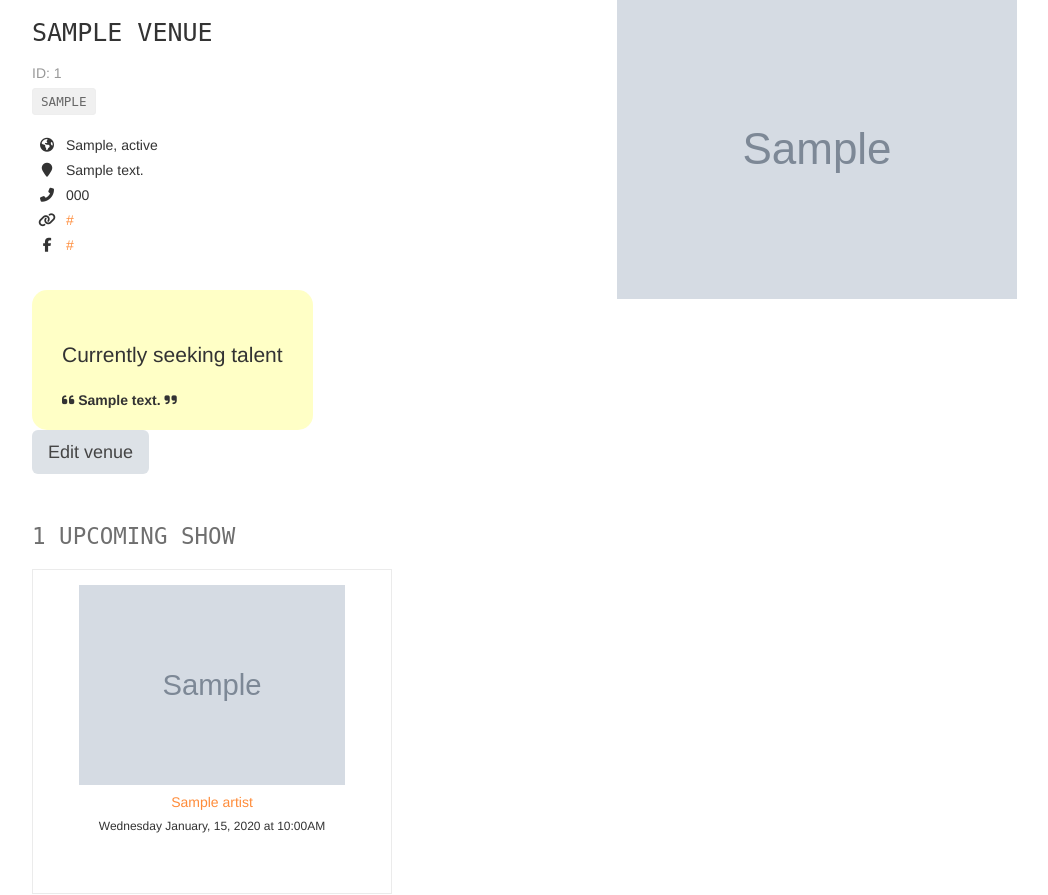
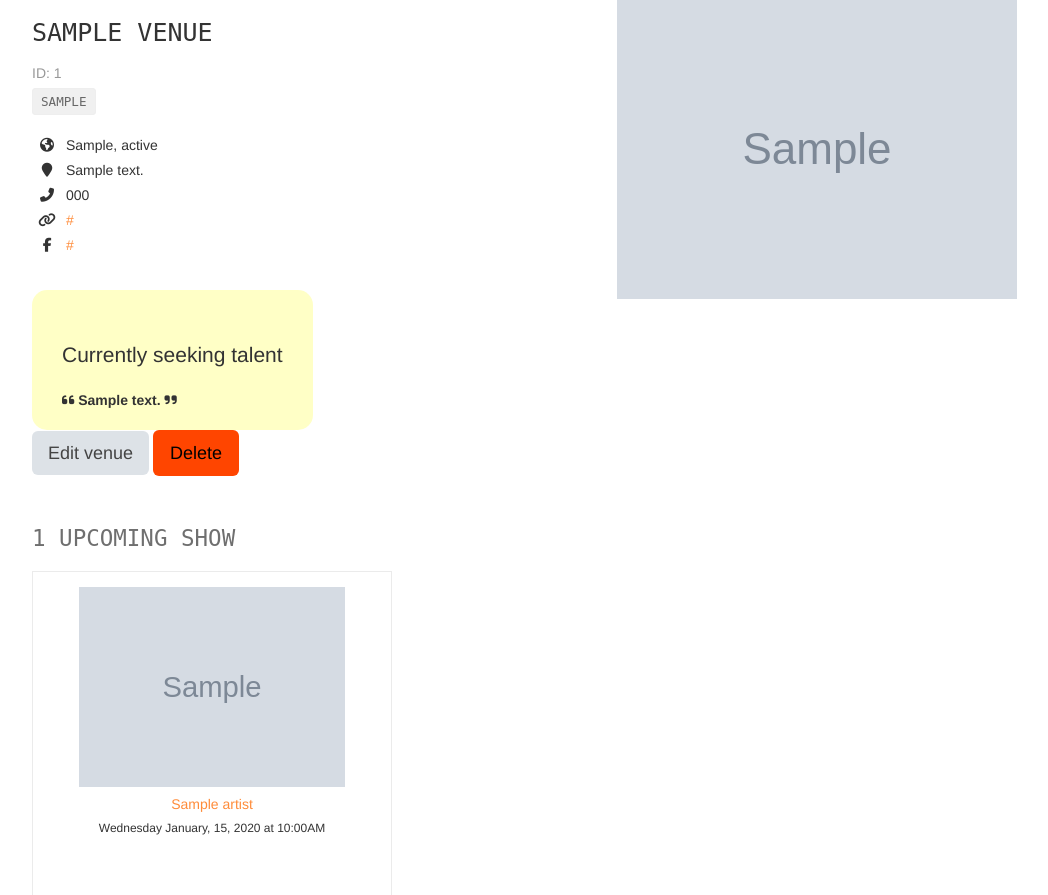
Before and after one commit to alessandrome/udacity-nd-full-stack-fyyur, a Flask app: page /venues/1 in a window 1280 px wide. Shown: the part 81-976 px from the top of the page, without its empty margins (38-1086 px from the left). Run offline with Flask 2, Linux system fonts and the light colour scheme; tables that the repository leaves empty hold one stand-in row (values such as "Sample post"); grey boxes marked "Sample" are stand-in pictures; some libraries are stand-ins or nearby versions.

Commit message:
Make deletion of venues and artists

```diff
--- a/app.py
+++ b/app.py
@@ -242,23 +242,23 @@ def create_venue_submission():
     # see: http://flask.pocoo.org/docs/1.0/patterns/flashing/
     return render_template('pages/home.html')
 
-@app.route('/venues/<venue_id>', methods=['DELETE'])
+@app.route('/venues/<venue_id>/delete', methods=['GET'])
 def delete_venue(venue_id):
-    # TODO: Complete this endpoint for taking a venue_id, and using
-    # SQLAlchemy ORM to delete a record. Handle cases where the session commit could fail.
-
-    # BONUS CHALLENGE: Implement a button to delete a Venue on a Venue Page, have it so that
-    # clicking that button delete it from the db then redirect the user to the homepage
-    return None
+    venue = db.session.query(Venue).filter(Venue.id == venue_id).first()
+    if not venue:
+        flash('No venue to delete')
+        return redirect('/venues')
+    if len(venue.shows) != 0:
+        flash('You can\'t delete venues linked to some shows')
+        return redirect('/artists/'+str(venue_id))
+    db.session.delete(venue)
+    db.session.commit()
+    return redirect('/venues')
 
 #  Artists
 #  ----------------------------------------------------------------
 @app.route('/artists')
 def artists():
-    # {
-    #     "id": 4,
-    #     "name": "Guns N Petals",
-    # }
     artists = db.session.query(Artist).all()
     result = []
     for artist in artists:
@@ -350,6 +350,19 @@ def show_artist(artist_id):
     result['past_shows_count'] = len(result['past_shows'])
     result['upcoming_shows_count'] = len(result['upcoming_shows'])
     return render_template('pages/show_artist.html', artist=result)
+
+@app.route('/artists/<artist_id>/delete', methods=['GET'])
+def delete_artist(artist_id):
+    artist = db.session.query(Artist).filter(Artist.id == artist_id).first()
+    if not artist:
+        flash('No artist to delete')
+        return redirect('/artists')
+    if len(artist.shows) != 0:
+        flash('You can\'t delete artists linked to some shows')
+        return redirect('/artists/'+str(artist_id))
+    db.session.delete(artist)
+    db.session.commit()
+    return redirect('/artists')
 
 #  Update
 #  ----------------------------------------------------------------
--- a/static/css/main.css
+++ b/static/css/main.css
@@ -209,3 +209,8 @@ h2.monospace {
 .subtitle {
   opacity: 0.5;
 }
+
+.btn--delete {
+  color: black;
+  background-color: orangered;
+}
--- a/templates/pages/show_artist.html
+++ b/templates/pages/show_artist.html
@@ -41,6 +41,7 @@
 		</p>
 		{% endif %}
         <a href="/artists/{{ artist.id }}/edit"><button class="btn btn-default btn-lg">Edit artist</button></a>
+        <a href="/artists/{{ artist.id }}/delete"><button class="btn btn--delete btn-lg">Delete</button></a>
     </div>
 	<div class="col-sm-6">
 		<img src="{{ artist.image_link }}" alt="Venue Image" />
--- a/templates/pages/show_venue.html
+++ b/templates/pages/show_venue.html
@@ -50,6 +50,9 @@
             <a href="/venues/{{ venue.id }}/edit">
                 <button class="btn btn-default btn-lg">Edit venue</button>
             </a>
+            <a href="/venues/{{ venue.id }}/delete">
+                <button class="btn btn--delete btn-lg">Delete</button>
+            </a>
         </div>
         <div class="col-sm-6">
             <img src="{{ venue.image_link }}" alt="Venue Image"/>
```
